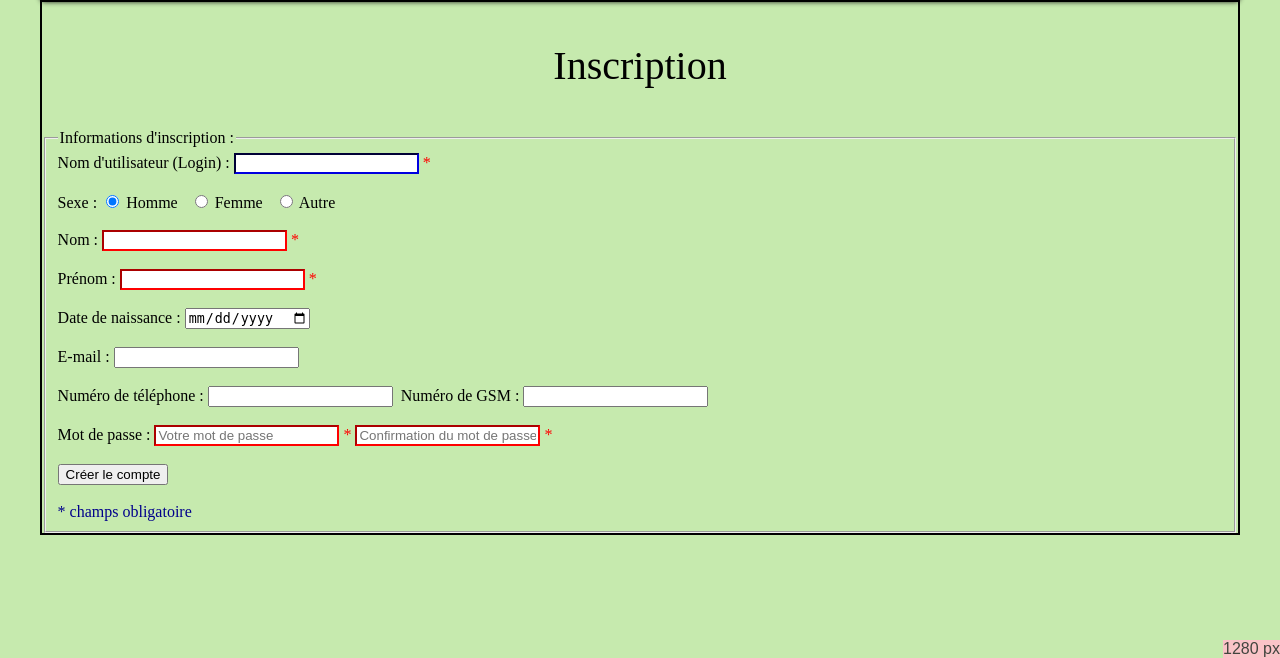
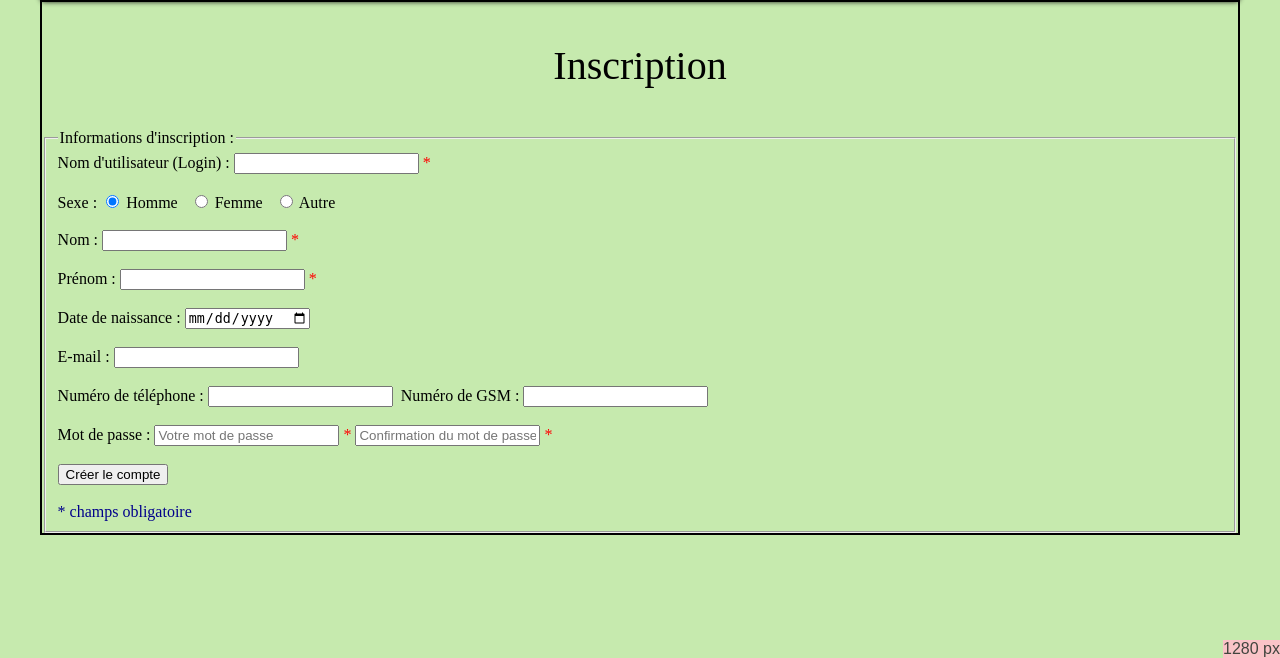
Before and after one commit to umons-ig-201819/UMONS-IG-201819, a CodeIgniter app: page /database/index.php/register in a window 1280 px wide. Shown: the part 142-800 px from the top of the page. Run offline with CodeIgniter, Linux system fonts and the light colour scheme.

Commit message:
suppression cadre rouge

```diff
--- a/WebPortal/application/views/register.php
+++ b/WebPortal/application/views/register.php
@@ -10,17 +10,17 @@
 <fieldset>
 <legend> Informations d'inscription :  </legend>
 	 	<label >Nom d'utilisateur (Login) : </label>
-	 	<input type="text" name="login" style="border-color:darkblue" value="<?php echo set_value('login');?>">
+	 	<input type="text" name="login" value="<?php echo set_value('login');?>">
 	 	<font color = 'red'>*</font><br><br>
    		<label >Sexe : </label>
     		<input type="radio" name="gender" value="1" <?php echo set_radio('gender',1,TRUE);?>> Homme&nbsp;&nbsp;
 			<input type="radio" name="gender" value="0" <?php echo set_radio('gender',0);?>> Femme&nbsp;&nbsp;
 			<input type="radio" name="gender" value="2" <?php echo set_radio('gender',2);?>> Autre<br><br>
     	<label >Nom : </label>
-    	<input type="text" name="lastname" style="border-color:red" value="<?php echo set_value('lastname');?>">
+    	<input type="text" name="lastname" value="<?php echo set_value('lastname');?>">
     	<font color = 'red'>*</font><br><br>
     	<label >Pr&eacute;nom : </label>
-    	<input type="text" name="firstname" style="border-color:red" value="<?php echo set_value('firstname');?>">
+    	<input type="text" name="firstname" value="<?php echo set_value('firstname');?>">
     	<font color = 'red'>*</font><br><br>
     	<label >Date de naissance : </label>
     	<input type="date" name="birthdate" value="<?php echo set_value('birthdate');?>"><br><br>
@@ -31,9 +31,9 @@
     	<label >Num&eacute;ro de GSM : </label>
     	<input type="text" name="mobile" value="<?php echo set_value('mobile');?>"><br><br>
  		<label >Mot de passe : </label>
- 		<input type="password" id="mdp" name="password" style="border-color:red" placeholder="Votre mot de passe" value="<?php echo set_value('password');?>"/>
+ 		<input type="password" id="mdp" name="password" placeholder="Votre mot de passe" value="<?php echo set_value('password');?>"/>
   	 		<font color = 'red'>*</font>
-			<input type="password" id="confirm_mdp" name="confirm_mdp" style="border-color:red" placeholder="Confirmation du mot de passe" value="<?php echo set_value('confirm_mdp');?>"/>
+			<input type="password" id="confirm_mdp" name="confirm_mdp" placeholder="Confirmation du mot de passe" value="<?php echo set_value('confirm_mdp');?>"/>
 			<font color = 'red'>*</font><br><br>
     		<input type="submit" value="Cr&eacute;er le compte" name="registering"><br><br>
     		<font color = 'darkblue'>* champs obligatoire</font>
```
